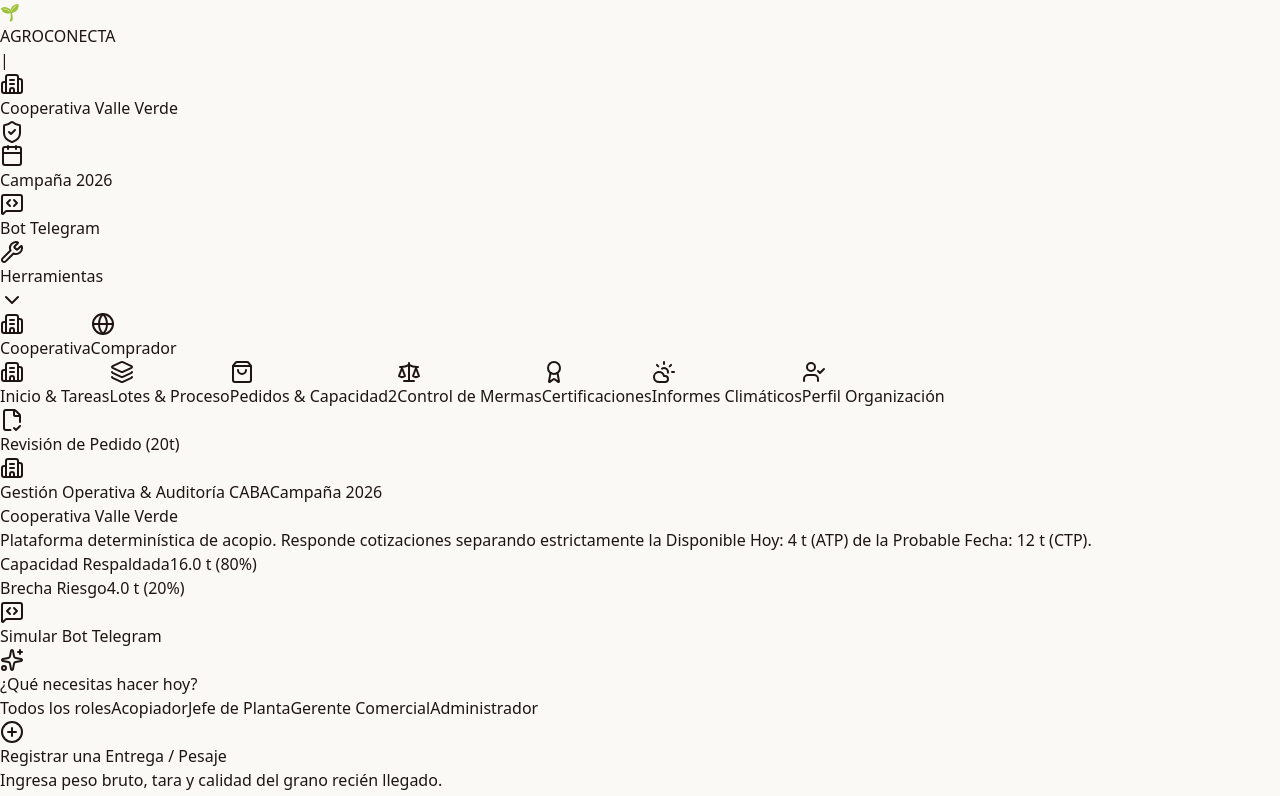
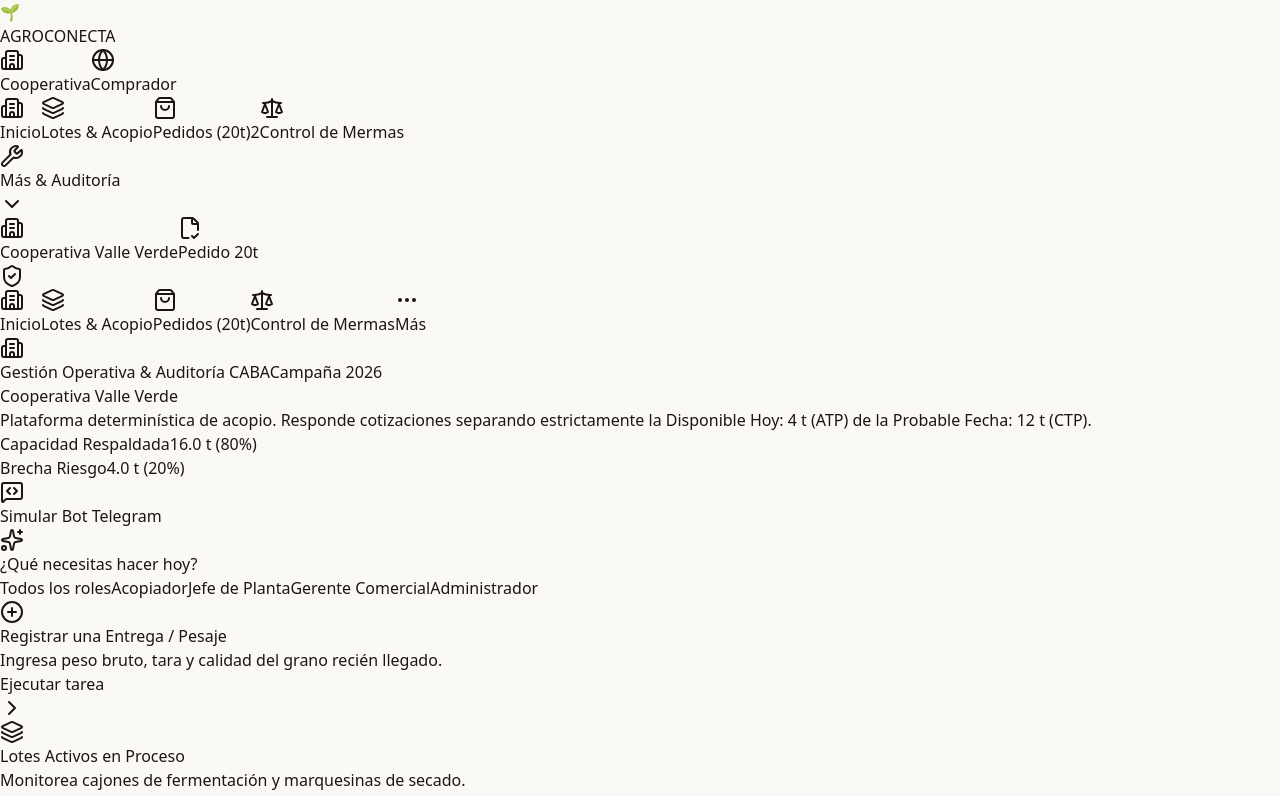
Before and after one commit to andreaavidall/AgroConecta, a React (Vite) app: page / in a window 1280 px wide. Shown: the top 796 px of the page. Built offline with nearby package versions, Linux system fonts and the light colour scheme.

Commit message:
fix(ui): simplify and reorganize header into single ultra-clean row with 4 core tabs and dropdown menu

```diff
--- a/src/components/Header.jsx
+++ b/src/components/Header.jsx
@@ -12,13 +12,13 @@ import {
   Scale,
   Gamepad2,
   Sparkles,
-  Calendar,
   Globe,
   ChevronDown,
   Wrench,
   HelpCircle,
   UserCheck,
-  ShieldCheck
+  ShieldCheck,
+  MoreHorizontal
 } from 'lucide-react';
 
 export default function Header({
@@ -35,179 +35,57 @@ export default function Header({
   activeOffersCount,
   selectedCoopName
 }) {
-  const [isToolsDropdownOpen, setIsToolsDropdownOpen] = useState(false);
+  const [isMoreMenuOpen, setIsMoreMenuOpen] = useState(false);
 
-  const coopNavTabs = [
-    { id: 'coop-dashboard', label: 'Inicio & Tareas', icon: Building2 },
-    { id: 'lots-management', label: 'Lotes & Proceso', icon: Layers },
-    { id: 'coop-offers', label: 'Pedidos & Capacidad', icon: ShoppingBag, badge: activeOffersCount },
+  const isBuyer = activeRole === 'buyer';
+
+  // Primary navigation tabs (slim & focused)
+  const coopPrimaryTabs = [
+    { id: 'coop-dashboard', label: 'Inicio', icon: Building2 },
+    { id: 'lots-management', label: 'Lotes & Acopio', icon: Layers },
+    { id: 'coop-offers', label: 'Pedidos (20t)', icon: ShoppingBag, badge: activeOffersCount },
     { id: 'mass-balance', label: 'Control de Mermas', icon: Scale },
-    { id: 'certificates', label: 'Certificaciones', icon: Award },
-    { id: 'senamhi-weather', label: 'Informes Climáticos', icon: CloudSun },
-    { id: 'coop-profile', label: 'Perfil Organización', icon: UserCheck }
   ];
 
-  const buyerNavTabs = [
-    { id: 'buyer-dashboard', label: 'Resumen del Origen', icon: Building2 },
-    { id: 'marketplace', label: 'Vitrina de Ofertas', icon: ShoppingBag },
-    { id: 'interactive-map', label: 'Mapa de Zonas EUDR', icon: Map },
+  const buyerPrimaryTabs = [
+    { id: 'buyer-dashboard', label: 'Origen', icon: Building2 },
+    { id: 'marketplace', label: 'Vitrina Ofertas', icon: ShoppingBag },
+    { id: 'interactive-map', label: 'Mapa Zonas EUDR', icon: Map },
     { id: 'buyer-offers', label: 'Mis Pedidos', icon: FileCheck2, badge: activeOffersCount }
   ];
 
-  const currentTabs = activeRole === 'coop' ? coopNavTabs : buyerNavTabs;
-  const isBuyer = activeRole === 'buyer';
+  const primaryTabs = isBuyer ? buyerPrimaryTabs : coopPrimaryTabs;
 
   return (
-    <header className="text-white sticky top-0 z-30 shadow-xl transition-colors duration-300 border-b border-emerald-900/50 bg-[#0F2F24]/95 backdrop-blur-md">
+    <header className="text-white sticky top-0 z-30 shadow-md bg-[#0F2F24]/95 backdrop-blur-md border-b border-emerald-900/40">
+      <div className="max-w-7xl mx-auto px-4 sm:px-6 lg:px-8">
 
-      {/* Top Utility Header Bar */}
-      <div className="bg-black/30 backdrop-blur-md px-4 sm:px-8 py-2 text-xs border-b border-white/10">
-        <div className="max-w-7xl mx-auto flex flex-wrap items-center justify-between gap-3">
+        {/* Single Streamlined Navbar (Desktop & Tablet) */}
+        <div className="h-16 flex items-center justify-between gap-4">
 
-          {/* Left Brand Identity & Active Context */}
-          <div className="flex items-center gap-3">
-            <div className="flex items-center gap-2 font-black text-sm tracking-wide text-white">
-              <div className="w-7 h-7 rounded-lg bg-emerald-500/20 border border-emerald-400/40 flex items-center justify-center text-amber-300 shadow-inner">
+          {/* Left: Brand + Role Switcher */}
+          <div className="flex items-center gap-3 shrink-0">
+            {/* Logo */}
+            <div className="flex items-center gap-2 font-black text-sm tracking-wide">
+              <div className="w-8 h-8 rounded-xl bg-emerald-500/20 border border-emerald-400/30 flex items-center justify-center text-amber-300 shadow-inner">
                 🌱
               </div>
-              <span className="bg-gradient-to-r from-white via-emerald-100 to-amber-200 bg-clip-text text-transparent font-black tracking-wider text-base">
+              <span className="bg-gradient-to-r from-white via-emerald-100 to-amber-200 bg-clip-text text-transparent font-black tracking-wider text-base hidden sm:inline">
                 AGROCONECTA
               </span>
             </div>
 
-            <span className="text-emerald-700/60 hidden sm:inline">|</span>
-
-            {/* Role & Context Badge */}
-            {isBuyer ? (
-              <div className="flex items-center gap-1.5 bg-emerald-950/80 px-3 py-1 rounded-full border border-emerald-700/40 text-emerald-200">
-                <Globe className="w-3.5 h-3.5 text-amber-300" />
-                <span className="font-semibold text-[11px]">Portal Comprador Internacional</span>
-              </div>
-            ) : (
-              <div className="flex items-center gap-2">
-                <button
-                  onClick={() => setActiveTab('coop-profile')}
-                  className="flex items-center gap-1.5 bg-emerald-900/80 hover:bg-emerald-800 px-3 py-1 rounded-full border border-emerald-600/50 text-emerald-100 transition shadow-2xs group cursor-pointer"
-                  title="Ver Perfil de la Organización"
-                >
-                  <Building2 className="w-3.5 h-3.5 text-amber-300 group-hover:scale-110 transition-transform" />
-                  <span className="font-bold text-[11px] group-hover:underline">{selectedCoopName || "Cooperativa Valle Verde"}</span>
-                  <ShieldCheck className="w-3 h-3 text-emerald-400 ml-0.5" />
-                </button>
-
-                <div className="hidden md:flex items-center gap-1 bg-emerald-950/70 px-2.5 py-1 rounded-md text-emerald-300 text-[11px] border border-emerald-800/40 font-medium">
-                  <Calendar className="w-3 h-3 text-amber-300" />
-                  <span>Campaña 2026</span>
-                </div>
-              </div>
-            )}
-          </div>
-
-          {/* Right Action Tools & Role Switcher */}
-          <div className="flex items-center gap-2">
-
-            {/* Field Bot Trigger for Coop */}
-            {!isBuyer && (
-              <button
-                onClick={onOpenTelegram}
-                className="bg-sky-600 hover:bg-sky-500 text-white px-3 py-1.5 rounded-lg text-[11px] font-bold flex items-center gap-1.5 transition shadow-sm border border-sky-400/30"
-              >
-                <MessageSquareCode className="w-3.5 h-3.5" />
-                <span className="hidden sm:inline">Bot Telegram</span>
-              </button>
-            )}
-
-            {/* Tools Dropdown for Coop */}
-            {!isBuyer && (
-              <div className="relative">
-                <button
-                  onClick={() => setIsToolsDropdownOpen(!isToolsDropdownOpen)}
-                  className="bg-emerald-900/90 hover:bg-emerald-800 text-amber-300 px-2.5 py-1.5 rounded-lg text-[11px] font-bold flex items-center gap-1 transition border border-emerald-600/40"
-                >
-                  <Wrench className="w-3.5 h-3.5" />
-                  <span className="hidden sm:inline">Herramientas</span>
-                  <ChevronDown className="w-3 h-3" />
-                </button>
-
-                {isToolsDropdownOpen && (
-                  <div className="absolute right-0 mt-2 w-56 bg-white rounded-xl shadow-2xl border border-slate-200 py-1.5 text-slate-800 z-50 text-xs animate-in fade-in duration-150">
-                    <button
-                      onClick={() => {
-                        setIsToolsDropdownOpen(false);
-                        onOpenOnboarding();
-                      }}
-                      className="w-full text-left px-3.5 py-2 hover:bg-slate-100 flex items-center gap-2 font-medium text-slate-700"
-                    >
-                      <Sparkles className="w-4 h-4 text-[#237A57]" />
-                      <span>Configuración Guiada</span>
-                    </button>
-                    <button
-                      onClick={() => {
-                        setIsToolsDropdownOpen(false);
-                        setActiveTab('coop-profile');
-                      }}
-                      className="w-full text-left px-3.5 py-2 hover:bg-slate-100 flex items-center gap-2 font-medium text-slate-700"
-                    >
-                      <UserCheck className="w-4 h-4 text-[#237A57]" />
-                      <span>Perfil de Organización</span>
-                    </button>
-                    <button
-                      onClick={() => {
-                        setIsToolsDropdownOpen(false);
-                        onTogglePracticeMode();
-                      }}
-                      className="w-full text-left px-3.5 py-2 hover:bg-slate-100 flex items-center gap-2 font-medium text-slate-700"
-                    >
-                      <Gamepad2 className="w-4 h-4 text-amber-600" />
-                      <span>{isPracticeMode ? 'Desactivar Modo Práctica' : 'Activar Modo Práctica'}</span>
-                    </button>
-                    <button
-                      onClick={() => {
-                        setIsToolsDropdownOpen(false);
-                        setActiveTab('market-prices');
-                      }}
-                      className="w-full text-left px-3.5 py-2 hover:bg-slate-100 flex items-center gap-2 font-medium text-slate-700"
-                    >
-                      <TrendingUp className="w-4 h-4 text-emerald-700" />
-                      <span>Referencia Comercial Simulada</span>
-                    </button>
-                    <button
-                      onClick={() => {
-                        setIsToolsDropdownOpen(false);
-                        onOpenAssistant();
-                      }}
-                      className="w-full text-left px-3.5 py-2 hover:bg-slate-100 flex items-center gap-2 font-medium text-slate-700 border-t border-slate-100"
-                    >
-                      <HelpCircle className="w-4 h-4 text-[#174C3C]" />
-                      <span>Ayuda Guiada del MVP</span>
-                    </button>
-                  </div>
-                )}
-              </div>
-            )}
-
-            {/* Assistant Trigger for Buyer */}
-            {isBuyer && (
-              <button
-                onClick={onOpenAssistant}
-                className="bg-emerald-900/60 hover:bg-emerald-800 text-emerald-100 px-3 py-1.5 rounded-lg text-[11px] font-bold flex items-center gap-1.5 transition border border-emerald-600/30"
-              >
-                <HelpCircle className="w-3.5 h-3.5 text-amber-300" />
-                <span className="hidden sm:inline">Ayuda Guiada</span>
-              </button>
-            )}
-
             {/* Role Switcher Toggle Pill */}
-            <div className="ml-1 bg-black/50 p-1 rounded-xl flex items-center border border-white/20">
+            <div className="bg-black/40 p-1 rounded-xl flex items-center border border-white/15 text-xs">
               <button
                 onClick={() => {
                   setActiveRole('coop');
                   setActiveTab('coop-dashboard');
                 }}
-                className={`px-3 py-1 rounded-lg text-[11px] font-black transition-all duration-200 flex items-center gap-1.5 ${
+                className={`px-3 py-1 rounded-lg font-extrabold transition-all duration-200 flex items-center gap-1.5 ${
                   !isBuyer
-                    ? 'bg-[#237A57] text-white shadow-md border border-emerald-400/40'
-                    : 'text-emerald-300/80 hover:text-white'
+                    ? 'bg-[#237A57] text-white shadow-sm border border-emerald-400/30'
+                    : 'text-emerald-300/70 hover:text-white'
                 }`}
               >
                 <Building2 className="w-3.5 h-3.5" />
@@ -219,38 +97,31 @@ export default function Header({
                   setActiveRole('buyer');
                   setActiveTab('buyer-dashboard');
                 }}
-                className={`px-3 py-1 rounded-lg text-[11px] font-black transition-all duration-200 flex items-center gap-1.5 ${
+                className={`px-3 py-1 rounded-lg font-extrabold transition-all duration-200 flex items-center gap-1.5 ${
                   isBuyer
-                    ? 'bg-[#237A57] text-white shadow-md border border-emerald-400/40'
-                    : 'text-emerald-300/80 hover:text-white'
+                    ? 'bg-[#237A57] text-white shadow-sm border border-emerald-400/30'
+                    : 'text-emerald-300/70 hover:text-white'
                 }`}
               >
                 <Globe className="w-3.5 h-3.5" />
                 <span>Comprador</span>
               </button>
             </div>
-
           </div>
 
-        </div>
-      </div>
-
-      {/* Main Navigation Bar */}
-      <div className="max-w-7xl mx-auto px-4 sm:px-6 lg:px-8 py-2.5 flex items-center justify-between gap-4">
-
-        {/* Navigation Tabs */}
-        <nav className="flex items-center gap-1 sm:gap-2 overflow-x-auto no-scrollbar py-0.5">
-          {currentTabs.map((tab) => {
+          {/* Center: Clean Primary Navigation Tabs */}
+          <nav className="hidden md:flex items-center gap-1">
+            {primaryTabs.map((tab) => {
               const Icon = tab.icon;
               const isActive = activeTab === tab.id;
               return (
                 <button
                   key={tab.id}
                   onClick={() => setActiveTab(tab.id)}
-                className={`flex items-center gap-2 px-3.5 py-2 rounded-xl text-xs font-bold transition-all whitespace-nowrap ${
+                  className={`flex items-center gap-2 px-3 py-2 rounded-xl text-xs font-bold transition-all ${
                     isActive
-                    ? 'bg-emerald-500/25 text-amber-300 border border-amber-400/40 shadow-inner font-black'
-                    : 'text-emerald-100/90 hover:bg-white/10 hover:text-white'
+                      ? 'bg-emerald-500/20 text-amber-300 border border-amber-400/30 font-black'
+                      : 'text-emerald-100/80 hover:bg-white/10 hover:text-white'
                   }`}
                 >
                   <Icon className={`w-4 h-4 ${isActive ? 'text-amber-300' : 'text-emerald-300'}`} />
@@ -263,19 +134,191 @@ export default function Header({
                 </button>
               );
             })}
+
+            {/* Dropdown "Más Herramientas & Auditoría" for Coop */}
+            {!isBuyer && (
+              <div className="relative">
+                <button
+                  onClick={() => setIsMoreMenuOpen(!isMoreMenuOpen)}
+                  className={`flex items-center gap-1.5 px-3 py-2 rounded-xl text-xs font-bold transition-all ${
+                    ['certificates', 'senamhi-weather', 'coop-profile', 'market-prices'].includes(activeTab) || isMoreMenuOpen
+                      ? 'bg-emerald-500/20 text-amber-300 border border-amber-400/30 font-black'
+                      : 'text-emerald-100/80 hover:bg-white/10 hover:text-white'
+                  }`}
+                >
+                  <Wrench className="w-4 h-4 text-emerald-300" />
+                  <span>Más & Auditoría</span>
+                  <ChevronDown className="w-3 h-3 opacity-80" />
+                </button>
+
+                {isMoreMenuOpen && (
+                  <div className="absolute right-0 mt-2 w-56 bg-white rounded-2xl shadow-2xl border border-slate-200 py-2 text-slate-800 z-50 text-xs animate-in fade-in duration-150">
+                    <div className="px-3 py-1 text-[10px] font-black text-slate-400 uppercase tracking-wider">
+                      Módulos de Auditoría
+                    </div>
+                    <button
+                      onClick={() => {
+                        setIsMoreMenuOpen(false);
+                        setActiveTab('certificates');
+                      }}
+                      className="w-full text-left px-3.5 py-2 hover:bg-slate-100 flex items-center gap-2 font-semibold text-slate-700"
+                    >
+                      <Award className="w-4 h-4 text-[#237A57]" />
+                      <span>Certificaciones Orgánicas</span>
+                    </button>
+
+                    <button
+                      onClick={() => {
+                        setIsMoreMenuOpen(false);
+                        setActiveTab('senamhi-weather');
+                      }}
+                      className="w-full text-left px-3.5 py-2 hover:bg-slate-100 flex items-center gap-2 font-semibold text-slate-700"
+                    >
+                      <CloudSun className="w-4 h-4 text-sky-600" />
+                      <span>Informes Climáticos SENAMHI</span>
+                    </button>
+
+                    <button
+                      onClick={() => {
+                        setIsMoreMenuOpen(false);
+                        setActiveTab('coop-profile');
+                      }}
+                      className="w-full text-left px-3.5 py-2 hover:bg-slate-100 flex items-center gap-2 font-semibold text-slate-700"
+                    >
+                      <UserCheck className="w-4 h-4 text-amber-600" />
+                      <span>Perfil de Organización</span>
+                    </button>
+
+                    <button
+                      onClick={() => {
+                        setIsMoreMenuOpen(false);
+                        setActiveTab('market-prices');
+                      }}
+                      className="w-full text-left px-3.5 py-2 hover:bg-slate-100 flex items-center gap-2 font-semibold text-slate-700"
+                    >
+                      <TrendingUp className="w-4 h-4 text-emerald-700" />
+                      <span>Precios de Referencia NY</span>
+                    </button>
+
+                    <div className="my-1 border-t border-slate-100" />
+                    <div className="px-3 py-1 text-[10px] font-black text-slate-400 uppercase tracking-wider">
+                      Herramientas Interactivas
+                    </div>
+
+                    <button
+                      onClick={() => {
+                        setIsMoreMenuOpen(false);
+                        onOpenTelegram();
+                      }}
+                      className="w-full text-left px-3.5 py-2 hover:bg-slate-100 flex items-center gap-2 font-semibold text-slate-700"
+                    >
+                      <MessageSquareCode className="w-4 h-4 text-sky-500" />
+                      <span>Simulador Bot Telegram</span>
+                    </button>
+
+                    <button
+                      onClick={() => {
+                        setIsMoreMenuOpen(false);
+                        onOpenOnboarding();
+                      }}
+                      className="w-full text-left px-3.5 py-2 hover:bg-slate-100 flex items-center gap-2 font-semibold text-slate-700"
+                    >
+                      <Sparkles className="w-4 h-4 text-amber-500" />
+                      <span>Configuración Guiada</span>
+                    </button>
+
+                    <button
+                      onClick={() => {
+                        setIsMoreMenuOpen(false);
+                        onTogglePracticeMode();
+                      }}
+                      className="w-full text-left px-3.5 py-2 hover:bg-slate-100 flex items-center gap-2 font-semibold text-slate-700"
+                    >
+                      <Gamepad2 className="w-4 h-4 text-rose-500" />
+                      <span>{isPracticeMode ? 'Desactivar Modo Práctica' : 'Activar Modo Práctica'}</span>
+                    </button>
+
+                    <button
+                      onClick={() => {
+                        setIsMoreMenuOpen(false);
+                        onOpenAssistant();
+                      }}
+                      className="w-full text-left px-3.5 py-2 hover:bg-slate-100 flex items-center gap-2 font-semibold text-slate-700 border-t border-slate-100"
+                    >
+                      <HelpCircle className="w-4 h-4 text-[#174C3C]" />
+                      <span>Ayuda Guiada MVP</span>
+                    </button>
+                  </div>
+                )}
+              </div>
+            )}
           </nav>
 
-        {/* Commitment Report Quick Trigger */}
+          {/* Right: Active Coop Name & Action Trigger */}
+          <div className="flex items-center gap-2 shrink-0">
+            {!isBuyer ? (
+              <button
+                onClick={() => setActiveTab('coop-profile')}
+                className="flex items-center gap-1.5 bg-emerald-900/60 hover:bg-emerald-800/80 px-3 py-1.5 rounded-xl border border-emerald-600/40 text-emerald-100 text-xs font-bold transition group"
+                title="Ver Perfil de la Organización"
+              >
+                <Building2 className="w-3.5 h-3.5 text-amber-300" />
+                <span className="hidden sm:inline">{selectedCoopName || "Valle Verde"}</span>
+                <ShieldCheck className="w-3.5 h-3.5 text-emerald-400" />
+              </button>
+            ) : (
+              <button
+                onClick={onOpenAssistant}
+                className="bg-emerald-900/60 hover:bg-emerald-800 text-emerald-100 px-3 py-1.5 rounded-xl text-xs font-bold flex items-center gap-1.5 transition border border-emerald-600/30"
+              >
+                <HelpCircle className="w-3.5 h-3.5 text-amber-300" />
+                <span className="hidden sm:inline">Ayuda</span>
+              </button>
+            )}
+
+            {/* Quick Pedido Action Button */}
             <button
               onClick={() => onOpenCommitmentReport(false)}
-          className="hidden lg:flex items-center gap-2 bg-gradient-to-r from-amber-400 to-amber-500 hover:from-amber-300 hover:to-amber-400 text-slate-950 px-4 py-2 rounded-xl text-xs font-black shadow-md transition transform hover:scale-[1.02] border border-amber-200/50 shrink-0"
+              className="bg-amber-400 hover:bg-amber-300 text-slate-950 px-3.5 py-1.5 rounded-xl text-xs font-black shadow-md transition transform hover:scale-[1.02] border border-amber-300 flex items-center gap-1.5"
             >
-          <FileCheck2 className="w-4 h-4 text-slate-950" />
-          <span>Revisión de Pedido (20t)</span>
+              <FileCheck2 className="w-3.5 h-3.5 text-slate-950" />
+              <span>Pedido 20t</span>
             </button>
+          </div>
 
         </div>
 
+        {/* Mobile Navigation Tabs (Row for small screens) */}
+        <div className="md:hidden flex items-center gap-2 overflow-x-auto pb-2 pt-1 border-t border-emerald-900/40 no-scrollbar">
+          {primaryTabs.map((tab) => {
+            const Icon = tab.icon;
+            const isActive = activeTab === tab.id;
+            return (
+              <button
+                key={tab.id}
+                onClick={() => setActiveTab(tab.id)}
+                className={`flex items-center gap-1.5 px-3 py-1.5 rounded-lg text-xs font-bold whitespace-nowrap ${
+                  isActive ? 'bg-emerald-500/30 text-amber-300 border border-amber-400/40' : 'text-emerald-200/80'
+                }`}
+              >
+                <Icon className="w-3.5 h-3.5" />
+                <span>{tab.label}</span>
+              </button>
+            );
+          })}
+
+          {!isBuyer && (
+            <button
+              onClick={() => setIsMoreMenuOpen(!isMoreMenuOpen)}
+              className="flex items-center gap-1.5 px-3 py-1.5 rounded-lg text-xs font-bold text-emerald-200/80 whitespace-nowrap"
+            >
+              <MoreHorizontal className="w-3.5 h-3.5" />
+              <span>Más</span>
+            </button>
+          )}
+        </div>
+
+      </div>
     </header>
   );
 }
```
Lines whose indentation alone changed are shown as unchanged.
